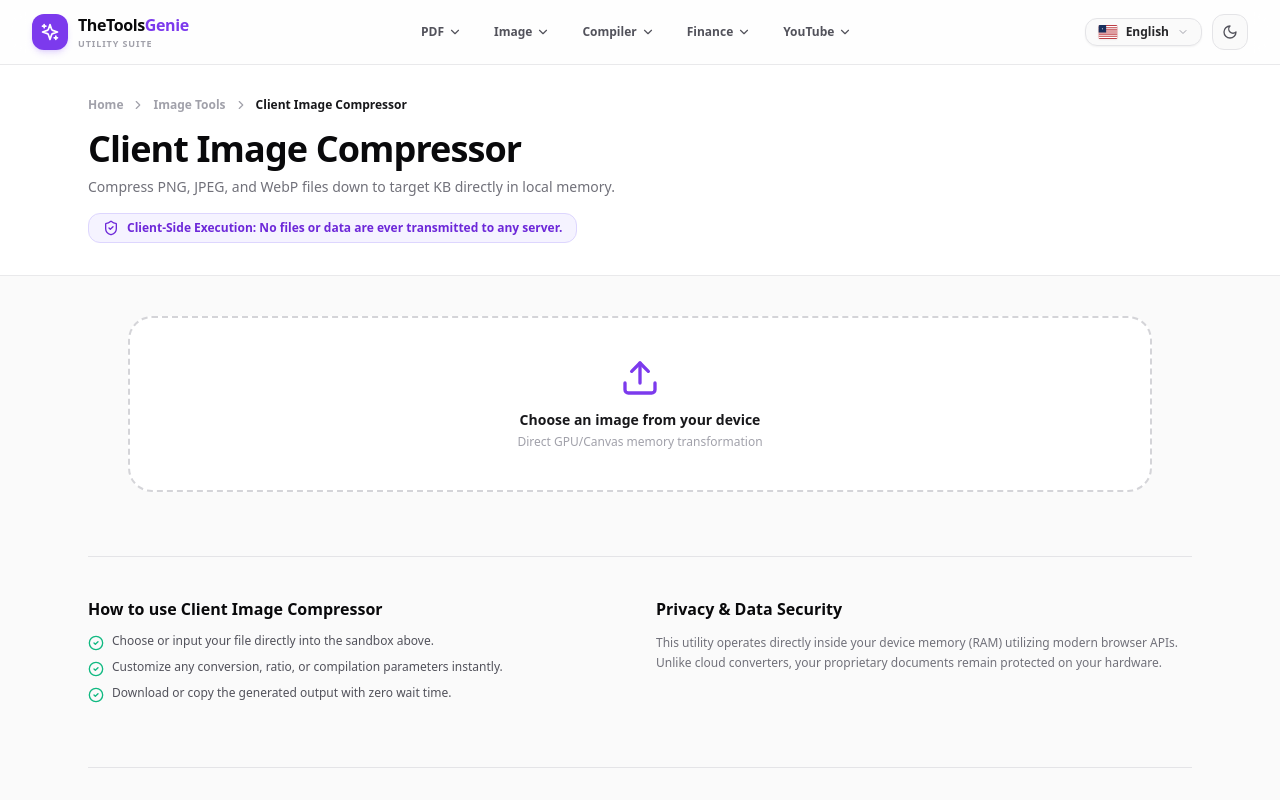
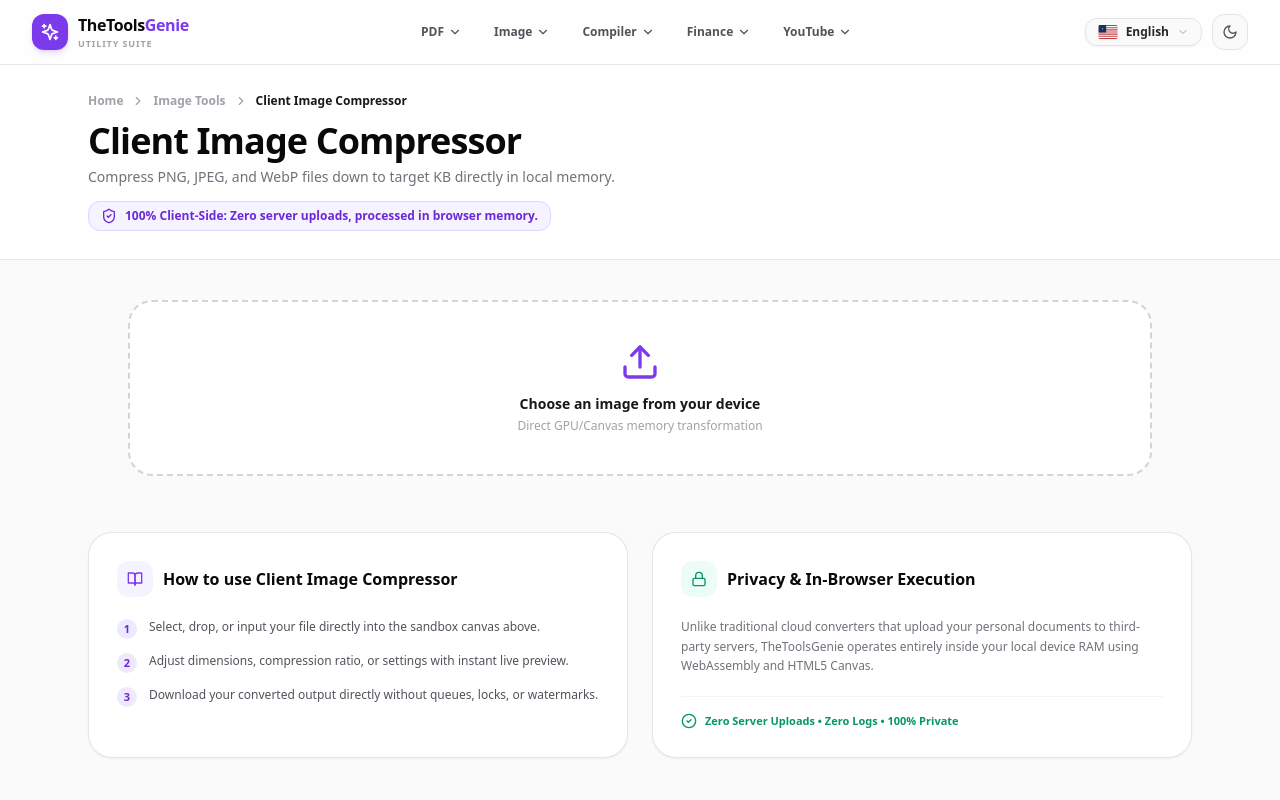
Before and after one commit to RajeshKhandare/thetoolsgenie-, a Next.js app: page /tools/client-image-compressor in a window 1280 px wide. Shown: the top 800 px of the page. Built offline with nearby package versions, Linux system fonts and the light colour scheme.

Commit message:
Update page.tsx

```diff
--- a/app/tools/[slug]/page.tsx
+++ b/app/tools/[slug]/page.tsx
@@ -3,12 +3,20 @@ import { notFound } from 'next/navigation';
 import Link from 'next/link';
 import Navbar from '@/components/Navbar';
 import Footer from '@/components/Footer';
-import { TOOLS_REGISTRY, ToolMeta } from '@/data/toolsRegistry';
+import { TOOLS_REGISTRY } from '@/data/toolsRegistry';
 import PdfEngine from '@/components/engines/PdfEngine';
 import ImageEngine from '@/components/engines/ImageEngine';
 import CompilerEngine from '@/components/engines/CompilerEngine';
 import FinanceEngine from '@/components/engines/FinanceEngine';
-import { ShieldCheck, ArrowRight, CheckCircle2, ChevronRight, HelpCircle } from 'lucide-react';
+import {
+  ShieldCheck,
+  ArrowRight,
+  CheckCircle2,
+  ChevronRight,
+  BookOpen,
+  Lock,
+  Zap,
+} from 'lucide-react';
 
 export async function generateStaticParams() {
   return TOOLS_REGISTRY.map((t) => ({ slug: t.slug }));
@@ -22,12 +30,10 @@ export default async function ToolPage({ params }: { params: Promise<{ slug: str
     notFound();
   }
 
-  // Find companion tools for the zero dead-end recommendation section
   const companionTools = TOOLS_REGISTRY.filter(
     (t) => t.category === tool.category && t.slug !== tool.slug
   ).slice(0, 4);
 
-  // Dynamic Engine Routing
   const renderEngine = () => {
     const cat = tool.category.toLowerCase();
     if (cat.includes('pdf')) return <PdfEngine toolSlug={tool.slug} toolName={tool.name} />;
@@ -41,12 +47,12 @@ export default async function ToolPage({ params }: { params: Promise<{ slug: str
       <div>
         <Navbar />
 
-        {/* Standalone Product Header */}
-        <div className="border-b border-zinc-200/80 dark:border-zinc-800/80 bg-white dark:bg-zinc-900/50 py-8">
+        {/* Header Strip */}
+        <div className="border-b border-zinc-200/80 dark:border-zinc-800/80 bg-white dark:bg-zinc-900/50 py-7">
           <div className="max-w-6xl mx-auto px-4 sm:px-6">
 
             {/* Breadcrumb Trail */}
-            <div className="flex items-center gap-2 text-xs font-semibold text-zinc-400 mb-4">
+            <div className="flex items-center gap-2 text-xs font-semibold text-zinc-400 mb-3">
               <Link href="/" className="hover:text-violet-600 transition">Home</Link>
               <ChevronRight className="h-3.5 w-3.5" />
               <Link href={`/?category=${encodeURIComponent(tool.category)}#tools`} className="hover:text-violet-600 transition">
@@ -56,61 +62,98 @@ export default async function ToolPage({ params }: { params: Promise<{ slug: str
               <span className="text-zinc-900 dark:text-white font-bold">{tool.name}</span>
             </div>
 
-            <h1 className="text-2xl sm:text-4xl font-black tracking-tight text-zinc-950 dark:text-white">
+            <h1 className="text-2xl sm:text-3xl lg:text-4xl font-black tracking-tight text-zinc-950 dark:text-white">
               {tool.name}
             </h1>
-            <p className="mt-2 text-xs sm:text-sm text-zinc-500 dark:text-zinc-400 max-w-2xl">
+            <p className="mt-1.5 text-xs sm:text-sm text-zinc-500 dark:text-zinc-400 max-w-2xl">
               {tool.description}
             </p>
 
-            {/* Privacy Trust Banner */}
-            <div className="mt-4 inline-flex items-center gap-2 rounded-xl bg-violet-50 dark:bg-violet-950/40 border border-violet-200 dark:border-violet-900/60 px-3.5 py-1.5 text-xs font-semibold text-violet-700 dark:text-violet-300">
+            {/* Privacy Trust Pill */}
+            <div className="mt-3.5 inline-flex items-center gap-2 rounded-xl bg-violet-50 dark:bg-violet-950/40 border border-violet-200 dark:border-violet-900/60 px-3 py-1.5 text-xs font-semibold text-violet-700 dark:text-violet-300">
               <ShieldCheck className="h-4 w-4 shrink-0" />
-              <span>Client-Side Execution: No files or data are ever transmitted to any server.</span>
+              <span>100% Client-Side: Zero server uploads, processed in browser memory.</span>
             </div>
           </div>
         </div>
 
-        {/* Tool Interactive Runner Workspace */}
+        {/* Main Workspace */}
         <main className="max-w-6xl mx-auto px-4 sm:px-6 py-10">
           {renderEngine()}
 
-          {/* Standalone Guide / Specifications (Prevents Thin Content) */}
-          <div className="mt-16 border-t border-zinc-200 dark:border-zinc-800 pt-10 grid grid-cols-1 md:grid-cols-2 gap-8">
-            <div className="space-y-3">
-              <h2 className="text-base font-extrabold text-zinc-950 dark:text-white">
-                How to use {tool.name}
-              </h2>
-              <ul className="space-y-2 text-xs text-zinc-600 dark:text-zinc-400">
-                <li className="flex items-start gap-2">
-                  <CheckCircle2 className="h-4 w-4 text-emerald-500 shrink-0 mt-0.5" />
-                  <span>Choose or input your file directly into the sandbox above.</span>
-                </li>
-                <li className="flex items-start gap-2">
-                  <CheckCircle2 className="h-4 w-4 text-emerald-500 shrink-0 mt-0.5" />
-                  <span>Customize any conversion, ratio, or compilation parameters instantly.</span>
-                </li>
-                <li className="flex items-start gap-2">
-                  <CheckCircle2 className="h-4 w-4 text-emerald-500 shrink-0 mt-0.5" />
-                  <span>Download or copy the generated output with zero wait time.</span>
-                </li>
-              </ul>
+          {/* Polished Guide & Privacy Cards */}
+          <div className="mt-14 grid grid-cols-1 md:grid-cols-2 gap-6">
+
+            {/* Card 1: How To Use */}
+            <div className="rounded-3xl border border-zinc-200/90 dark:border-zinc-800/80 bg-white dark:bg-zinc-900 p-6 sm:p-7 shadow-sm">
+              <div className="flex items-center gap-2.5 mb-4">
+                <div className="flex h-9 w-9 items-center justify-center rounded-xl bg-violet-50 dark:bg-violet-950/60 text-violet-600 dark:text-violet-400">
+                  <BookOpen className="h-4 w-4" />
+                </div>
+                <h2 className="text-sm sm:text-base font-bold text-zinc-950 dark:text-white">
+                  How to use {tool.name}
+                </h2>
+              </div>
+
+              <div className="space-y-3 pt-1">
+                <div className="flex items-start gap-3">
+                  <span className="flex h-5 w-5 shrink-0 items-center justify-center rounded-full bg-violet-100 dark:bg-violet-950/70 text-[11px] font-bold text-violet-700 dark:text-violet-300 mt-0.5">
+                    1
+                  </span>
+                  <p className="text-xs text-zinc-600 dark:text-zinc-400 leading-relaxed">
+                    Select, drop, or input your file directly into the sandbox canvas above.
+                  </p>
+                </div>
+
+                <div className="flex items-start gap-3">
+                  <span className="flex h-5 w-5 shrink-0 items-center justify-center rounded-full bg-violet-100 dark:bg-violet-950/70 text-[11px] font-bold text-violet-700 dark:text-violet-300 mt-0.5">
+                    2
+                  </span>
+                  <p className="text-xs text-zinc-600 dark:text-zinc-400 leading-relaxed">
+                    Adjust dimensions, compression ratio, or settings with instant live preview.
+                  </p>
+                </div>
+
+                <div className="flex items-start gap-3">
+                  <span className="flex h-5 w-5 shrink-0 items-center justify-center rounded-full bg-violet-100 dark:bg-violet-950/70 text-[11px] font-bold text-violet-700 dark:text-violet-300 mt-0.5">
+                    3
+                  </span>
+                  <p className="text-xs text-zinc-600 dark:text-zinc-400 leading-relaxed">
+                    Download your converted output directly without queues, locks, or watermarks.
+                  </p>
+                </div>
+              </div>
             </div>
 
-            <div className="space-y-3">
-              <h2 className="text-base font-extrabold text-zinc-950 dark:text-white">
-                Privacy & Data Security
-              </h2>
-              <p className="text-xs text-zinc-500 dark:text-zinc-400 leading-relaxed">
-                This utility operates directly inside your device memory (RAM) utilizing modern browser APIs. Unlike cloud converters, your proprietary documents remain protected on your hardware.
-              </p>
+            {/* Card 2: Privacy Guarantee */}
+            <div className="rounded-3xl border border-zinc-200/90 dark:border-zinc-800/80 bg-white dark:bg-zinc-900 p-6 sm:p-7 shadow-sm flex flex-col justify-between">
+              <div>
+                <div className="flex items-center gap-2.5 mb-4">
+                  <div className="flex h-9 w-9 items-center justify-center rounded-xl bg-emerald-50 dark:bg-emerald-950/60 text-emerald-600 dark:text-emerald-400">
+                    <Lock className="h-4 w-4" />
+                  </div>
+                  <h2 className="text-sm sm:text-base font-bold text-zinc-950 dark:text-white">
+                    Privacy & In-Browser Execution
+                  </h2>
+                </div>
+
+                <p className="text-xs text-zinc-500 dark:text-zinc-400 leading-relaxed pt-1">
+                  Unlike traditional cloud converters that upload your personal documents to third-party servers, TheToolsGenie operates entirely inside your local device RAM using WebAssembly and HTML5 Canvas.
+                </p>
+              </div>
+
+              <div className="mt-5 pt-4 border-t border-zinc-100 dark:border-zinc-800/70 flex items-center gap-2 text-[11px] font-semibold text-emerald-600 dark:text-emerald-400">
+                <CheckCircle2 className="h-4 w-4 shrink-0" />
+                <span>Zero Server Uploads • Zero Logs • 100% Private</span>
+              </div>
             </div>
+
           </div>
 
-          {/* Companion / Suggested Tools Section (Zero Dead-End) */}
-          <div className="mt-16 border-t border-zinc-200 dark:border-zinc-800 pt-10">
-            <div className="flex justify-between items-center mb-6">
-              <h2 className="text-base font-extrabold text-zinc-950 dark:text-white">
+          {/* Companion / Related Tools Grid */}
+          <div className="mt-14">
+            <div className="flex justify-between items-center mb-4">
+              <h2 className="text-sm sm:text-base font-bold text-zinc-950 dark:text-white">
                 Related {tool.category} Tools
               </h2>
               <Link
@@ -126,12 +169,12 @@ export default async function ToolPage({ params }: { params: Promise<{ slug: str
                 <Link
                   key={comp.slug}
                   href={`/tools/${comp.slug}`}
-                  className="rounded-2xl border border-zinc-200 dark:border-zinc-800 bg-white dark:bg-zinc-900 p-4 hover:border-violet-500 transition group shadow-sm"
+                  className="rounded-2xl border border-zinc-200/90 dark:border-zinc-800/80 bg-white dark:bg-zinc-900 p-4 hover:border-violet-500 dark:hover:border-violet-400 transition-all hover:-translate-y-0.5 group shadow-sm"
                 >
-                  <p className="text-xs font-bold text-zinc-900 dark:text-white group-hover:text-violet-600 transition truncate">
+                  <p className="text-xs font-bold text-zinc-900 dark:text-white group-hover:text-violet-600 dark:group-hover:text-violet-400 transition-colors truncate">
                     {comp.name}
                   </p>
-                  <p className="text-[11px] text-zinc-400 line-clamp-1 mt-1 font-normal">
+                  <p className="text-[11px] text-zinc-400 line-clamp-2 mt-1.5 font-normal leading-relaxed">
                     {comp.description}
                   </p>
                 </Link>
```
